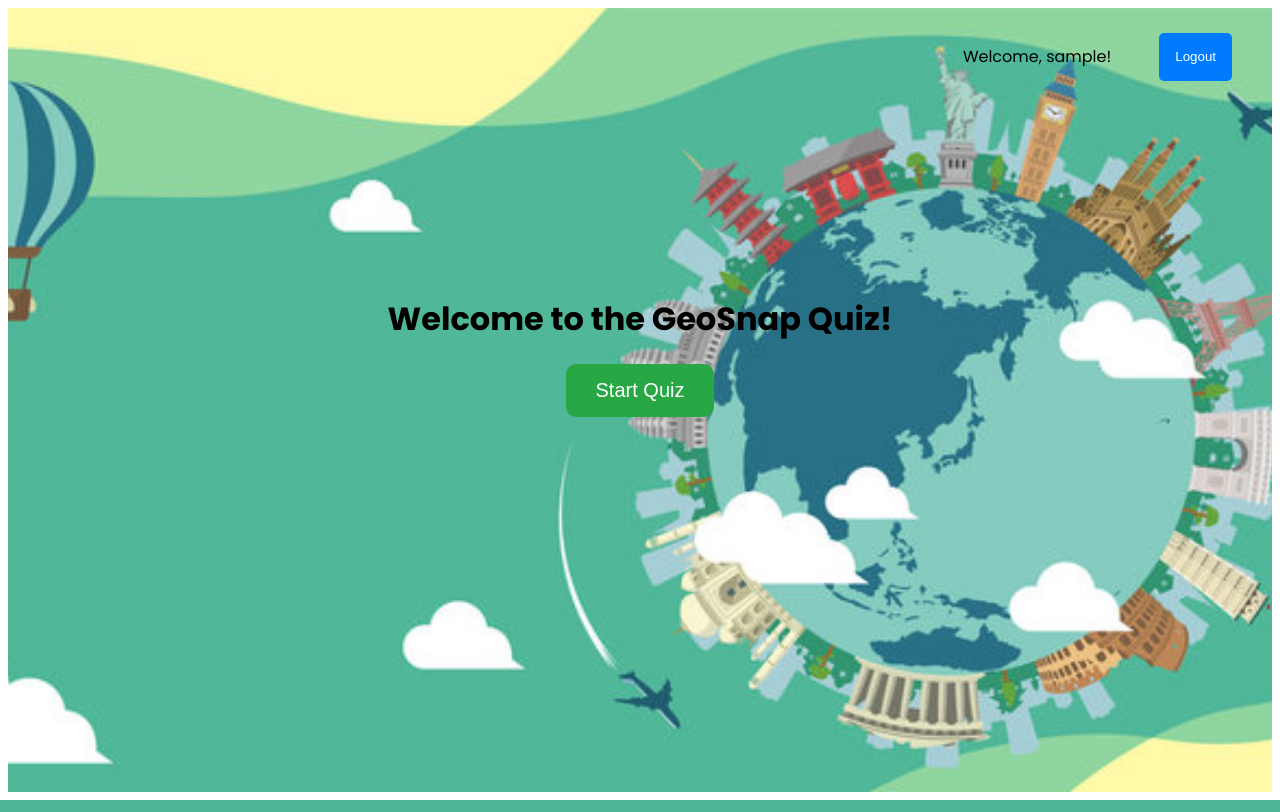
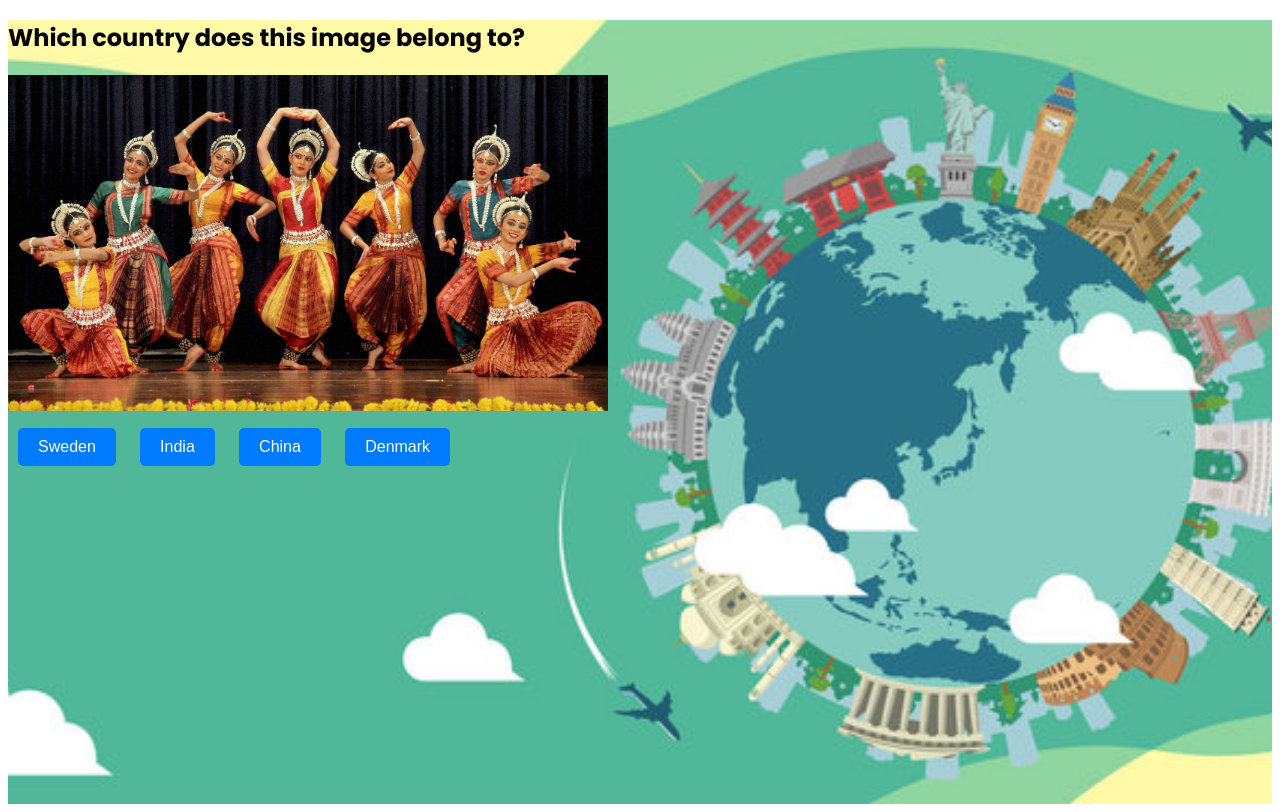
Before and after one commit to Dyglee/Geo-snap-quiz, a Flask app: page /quiz in a window 1280 px wide. Run offline with Flask 2, Linux system fonts and the light colour scheme; the visitor is signed in with stand-in values (Sample User, id 1).

Commit message:
Adding logic to fetch image and correct answer

```diff
--- a/app/routes.py
+++ b/app/routes.py
@@ -3,6 +3,7 @@ from werkzeug.security import generate_password_hash, check_password_hash
 from flask_login import login_user, logout_user, login_required, current_user
 from app.extensions import db
 from app.models.user import User
+from app.utils import get_random_country_image, generate_quiz_options
 
 main_routes = Blueprint('main_routes', __name__)
 
@@ -64,7 +65,13 @@ def login():
 @main_routes.route('/quiz')
 @login_required
 def quiz():
-    return render_template('quiz.html')
+    correct_country, image_path = get_random_country_image()
+
+    # Step 2: Generate quiz options
+    quiz_options = generate_quiz_options(correct_country)
+
+    # Render the quiz page with the image and options
+    return render_template('quiz.html', image_path=image_path, quiz_options=quiz_options, correct_country=correct_country)
 
 @main_routes.route('/logout')
 def logout():
--- a/app/static/css/styles.css
+++ b/app/static/css/styles.css
@@ -178,3 +178,22 @@ nav {
 .start-quiz-btn:hover {
     background-color: #218838;
 }
+.quiz-img img{
+    max-width: 100%;
+    height: auto;
+    margin: 20px 0;
+}
+button {
+    padding: 10px 20px;
+    font-size: 16px;
+    margin: 10px;
+    cursor: pointer;
+    background-color: #007bff;
+    color: white;
+    border: none;
+    border-radius: 5px;
+}
+
+button:hover {
+    background-color: #0056b3;
+}
--- a/app/templates/quiz.html
+++ b/app/templates/quiz.html
@@ -11,24 +11,28 @@
 </head>
 <body>
     <div class="container">
-        <!-- Navigation bar (optional) -->
-        <nav>
-            <div class="nav-left">
-                <!-- Add left-side navbar items if needed -->
-            </div>
-            <div class="nav-right">
-                <p>Welcome, {{ current_user.username }}!</p>
-                <button onclick="window.location.href='{{ url_for('main_routes.logout') }}';" class="logout-btn">Logout</button>
-            </div>
-        </nav>
+        <h2>Which country does this image belong to?</h2>
 
-        <!-- Centered Start Quiz Button -->
-        <div class="quiz-container">
-            <h1>Welcome to the GeoSnap Quiz!</h1>
-            <button id="start-quiz-btn" class="start-quiz-btn">Start Quiz</button>
+        <!-- Display the quiz image -->
+        <img class="quiz-img" src="{{ url_for('static', filename=image_path) }}" alt="Country Image" style="width:600px;height:auto;">
+
+        <!-- Display the quiz options as buttons -->
+        <div class="quiz-options">
+            {% for option in quiz_options %}
+                <button onclick="checkAnswer('{{ option }}')">{{ option }}</button>
+            {% endfor %}
         </div>
     </div>
 
-    <script src="{{ url_for('static', filename='js/scripts.js') }}"></script>
+    <script>
+        function checkAnswer(selectedCountry) {
+            const correctCountry = "{{ correct_country }}";
+            if (selectedCountry === correctCountry) {
+                alert("Correct!");
+            } else {
+                alert("Incorrect! The correct answer was " + correctCountry);
+            }
+        }
+    </script>
 </body>
 </html>
--- a/app/utils.py
+++ b/app/utils.py
@@ -0,0 +1,43 @@
+import os
+import random
+
+# Path to the Quiz-images folder (update to be relative to the app's directory)
+IMAGE_DIR = 'app/static/images/Quiz-images'
+
+# Function to get a random country folder and image
+def get_random_country_image():
+    # Get a list of all country folders
+    country_folders = [f for f in os.listdir(IMAGE_DIR) if os.path.isdir(os.path.join(IMAGE_DIR, f))]
+
+    # Select a random country folder
+    selected_country = random.choice(country_folders)
+
+    # Path to the selected country's folder
+    country_path = os.path.join(IMAGE_DIR, selected_country)
+
+    # Get all image files (supports png, jpg, jfif)
+    image_files = [f for f in os.listdir(country_path) if f.endswith(('png', 'jpg', 'jfif'))]
+
+    # Select a random image from the folder
+    selected_image = random.choice(image_files)
+
+    # Return the selected country and image path
+    image_path = f'images/Quiz-images/{selected_country}/{selected_image}'  # Relative to the static folder
+    return selected_country, image_path
+
+# Function to generate quiz options
+def generate_quiz_options(correct_country, num_options=4):
+    # Get the list of all country folders again
+    country_folders = [f for f in os.listdir(IMAGE_DIR) if os.path.isdir(os.path.join(IMAGE_DIR, f))]
+
+    # Remove the correct country from the list
+    country_folders.remove(correct_country)
+
+    # Randomly select (num_options - 1) other countries as incorrect options
+    incorrect_options = random.sample(country_folders, num_options - 1)
+
+    # Combine correct country with incorrect options and shuffle the options
+    options = incorrect_options + [correct_country]
+    random.shuffle(options)
+
+    return options
```
